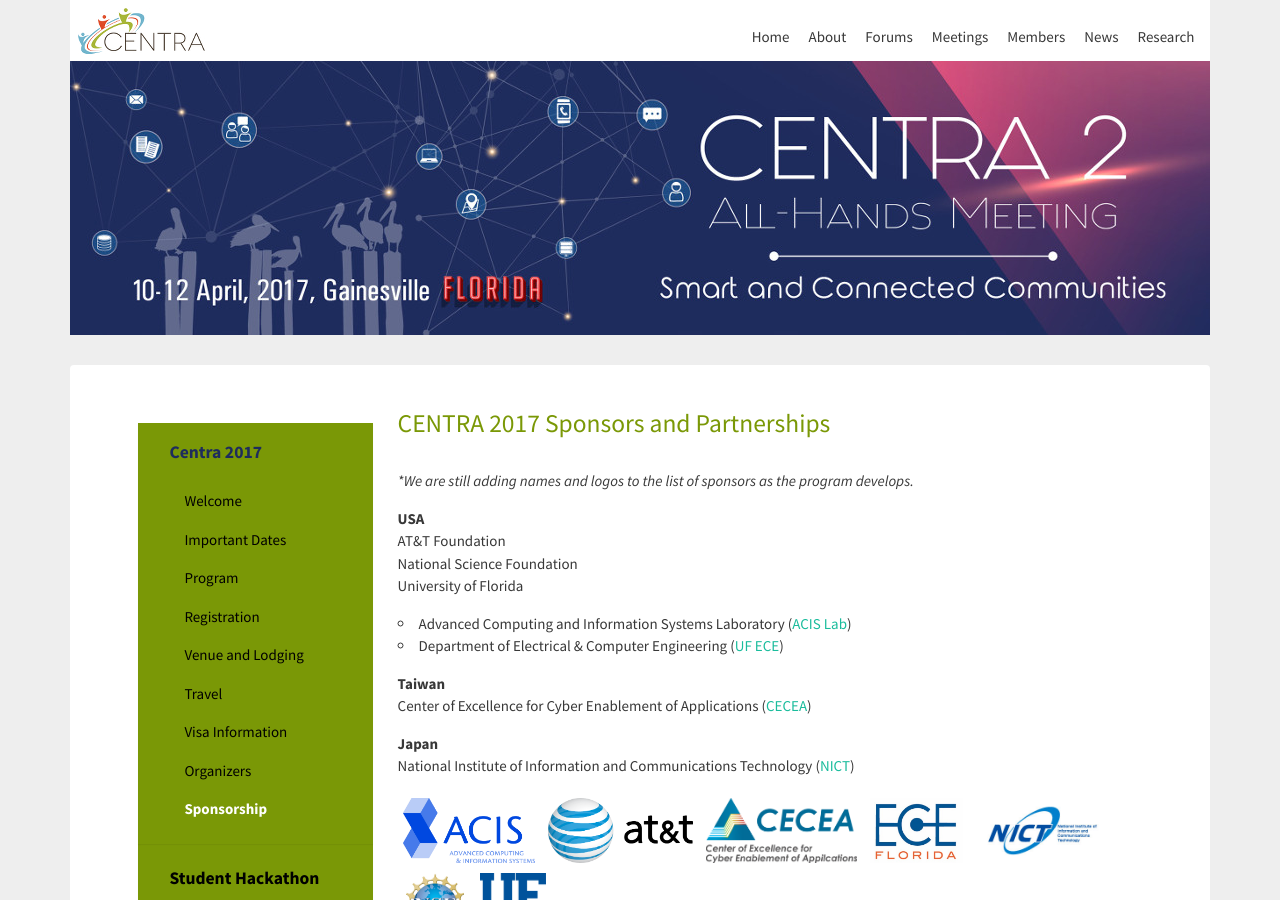
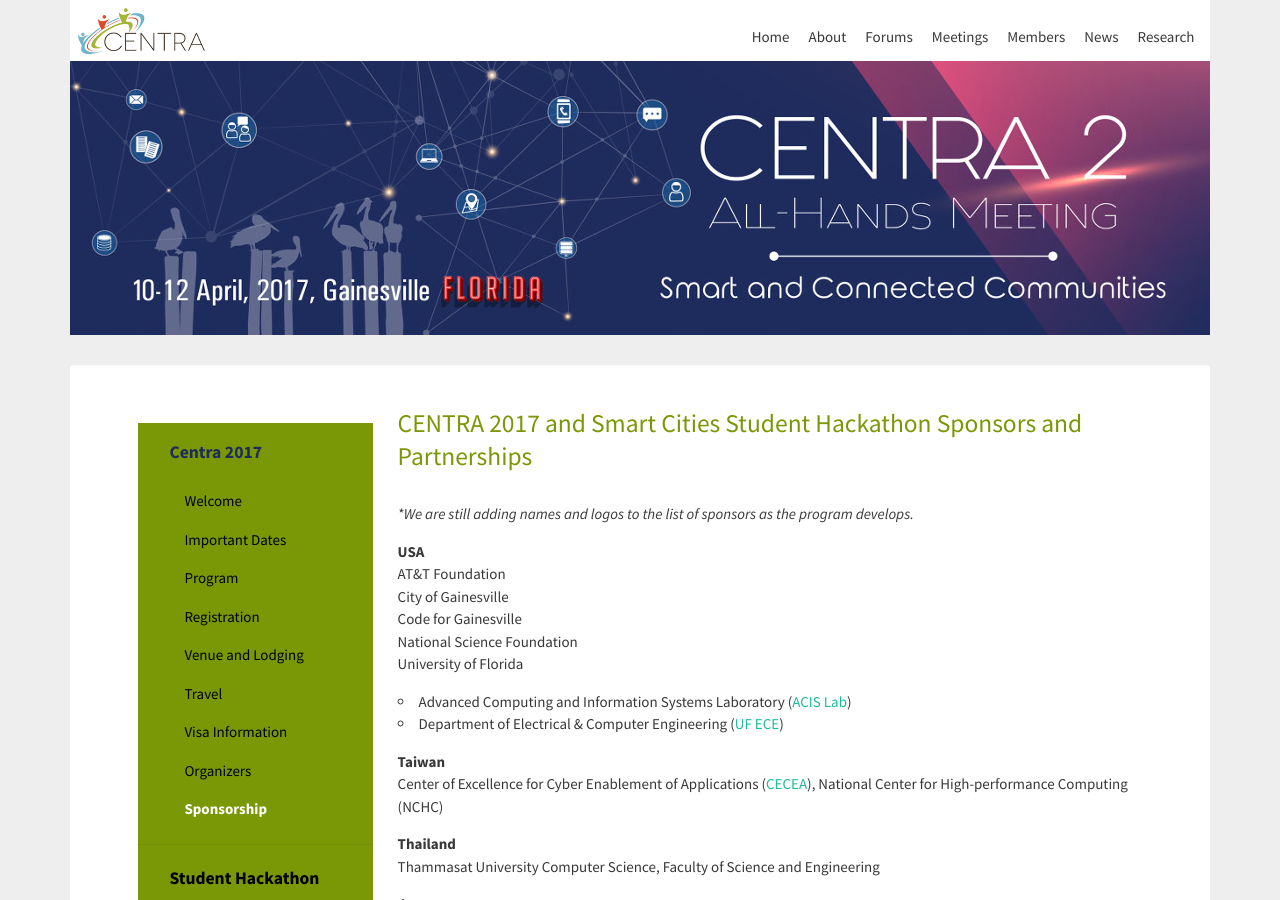
Before and after one commit to hmchou56/centra8, a Jekyll site: the page built from centra2/sponsorship.md, in a window 1280 px wide and 900 px high. Built offline with Jekyll 4.4.1, drawn with Linux system fonts in a browser that asks for light colours; nearby versions of some CDN libraries; some of the changed text lies outside the part shown.

Commit message:
updated sponsorship

```diff
--- a/centra2/sponsorship.md
+++ b/centra2/sponsorship.md
@@ -7,13 +7,15 @@
 hide: true
 ---
 
-## CENTRA 2017 Sponsors and Partnerships
+## CENTRA 2017 and Smart Cities Student Hackathon Sponsors and Partnerships
 
 <br />
 <i>*We are still adding names and logos to the list of sponsors as the program develops.</i> <br />
 <p>
 <strong>USA </strong> <br />
 AT&T Foundation <br />
+City of Gainesville <br />
+Code for Gainesville <br />
 National Science Foundation <br />
 University of Florida
 <ul type="circle">
@@ -23,10 +25,15 @@
 </p>
 <p>
 <strong>Taiwan</strong> <br />
-Center of Excellence for Cyber Enablement of Applications (<a href="https://www.cecea.tw/e_index.php" target="_blank">CECEA</a>)
+Center of Excellence for Cyber Enablement of Applications (<a href="https://www.cecea.tw/e_index.php" target="_blank">CECEA</a>), National Center for High-performance Computing (NCHC)
 </p>
 
+<p>
+<strong>Thailand</strong> <br />
+Thammasat University Computer Science, Faculty of Science and Engineering <br />
+</p>
 <strong>Japan</strong> <br />
-National Institute of Information and Communications Technology (<a href="https://nict.go.jp/en/asean_ivo/index.html" target="_blank">NICT<a/>)
+National Institute of Information and Communications Technology (<a href="https://nict.go.jp/en/asean_ivo/index.html" target="_blank">NICT<a/>) <br />
+Nara Institute of Science and Technology (<a href="http://www.naist.jp/en/" target="_blank">NAIST</a>) <br />
 
 {% include sponsors.html %}
```
